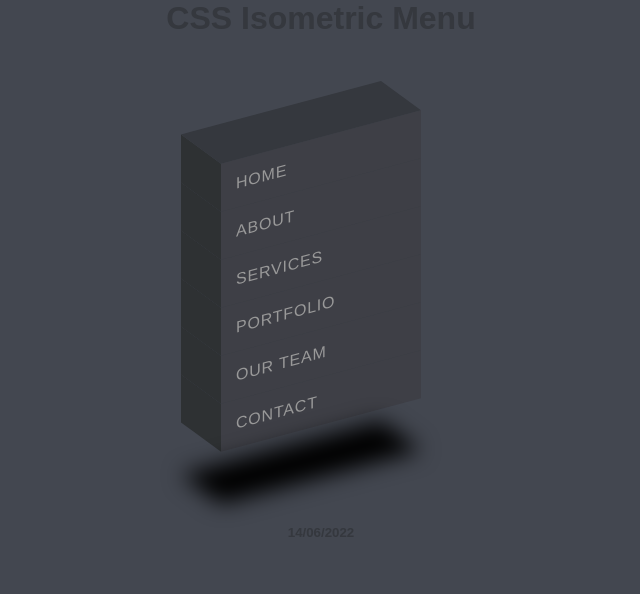
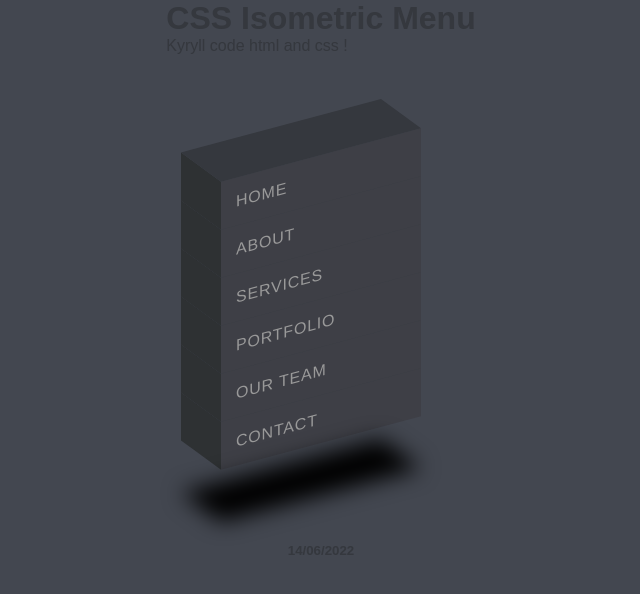
Before and after one commit to YuriySobolyev/Test__, a plain HTML site: page index.html in a window 1280 px wide. Shown: the whole page, without its empty margins (319-959 px from the left). Drawn offline with Linux system fonts and the light colour scheme.

Commit message:
html mod

```diff
--- a/index.html
+++ b/index.html
@@ -10,6 +10,7 @@
 <body>
 <span>
     <h1>CSS Isometric Menu</h1>
+    <p>Kyryll code html and css !</p>
 </span>
     <ul>
         <li style="--i:6"><a href="#">Home</a></li>
```
